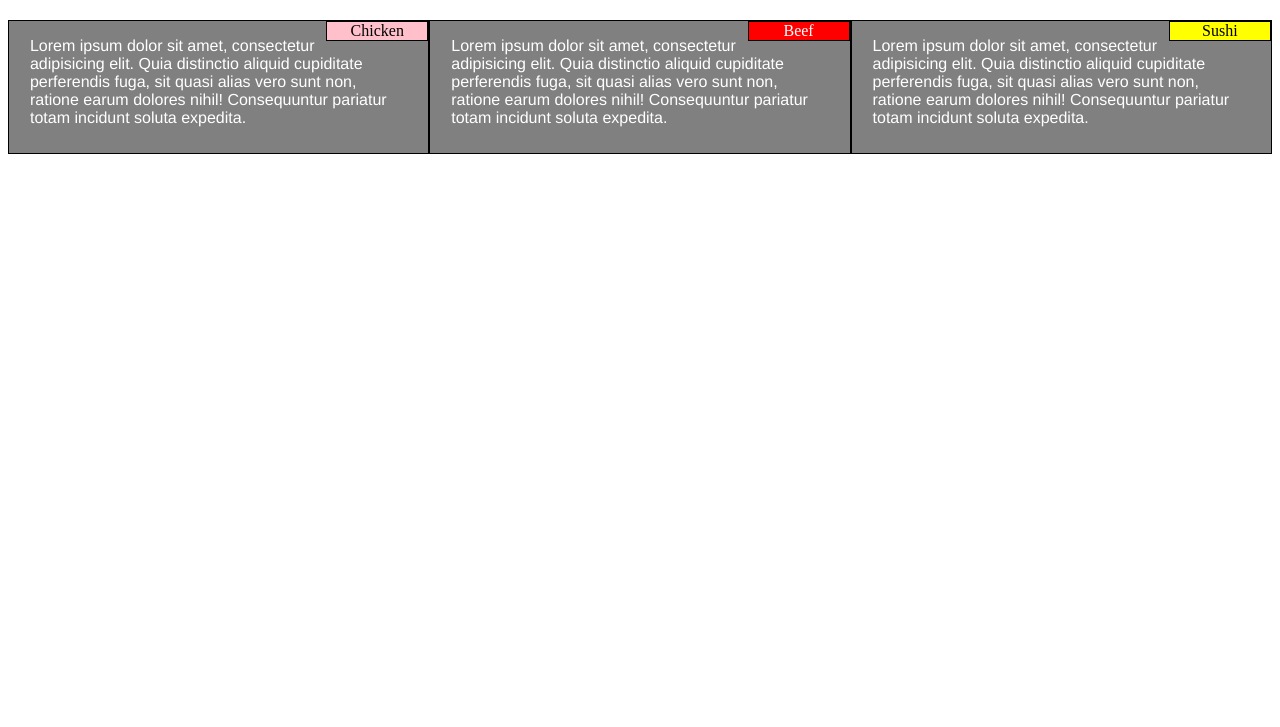
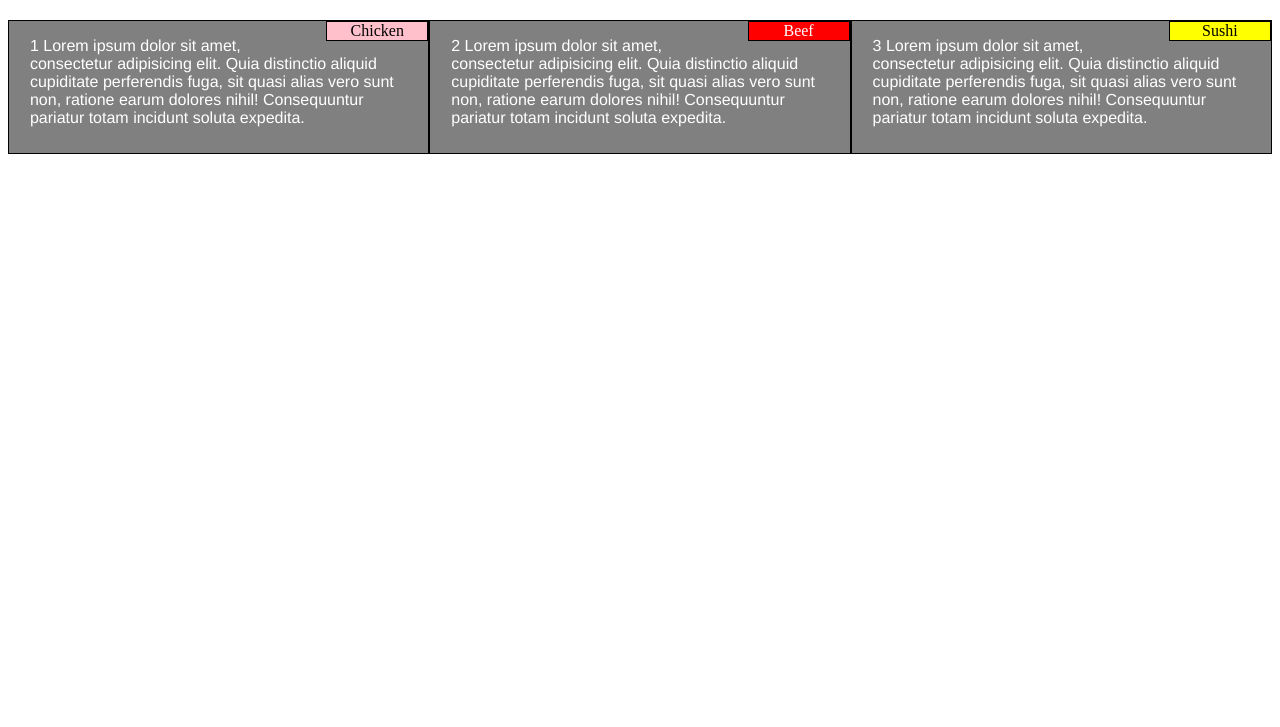
Before and after one commit to VangoLin/CourseraTest, a plain HTML site: page module2-solution/index.html in a window 1280 px wide. Shown: the part 73-800 px from the top of the page. Drawn offline with Linux system fonts and the light colour scheme.

Commit message:
Update index.html

```diff
--- a/module2-solution/index.html
+++ b/module2-solution/index.html
@@ -18,13 +18,14 @@
   </div>
 </div>
 
+
     <div class="row">
       <div class="col-desktop-4 col-tablet-6 col-mobile-12">
         <div class="Div_SubMenuTitle">
           <section id="SubMenuTitle1"> Chicken </section>
         </div>
         <div class="Div_MenuText">
-          <p> Lorem ipsum dolor sit amet, consectetur adipisicing elit. Quia distinctio aliquid cupiditate perferendis fuga, sit quasi alias vero sunt non, ratione earum dolores nihil! Consequuntur pariatur totam incidunt soluta expedita. </p>
+          <p> 1 Lorem ipsum dolor sit amet, consectetur adipisicing elit. Quia distinctio aliquid cupiditate perferendis fuga, sit quasi alias vero sunt non, ratione earum dolores nihil! Consequuntur pariatur totam incidunt soluta expedita. </p>
         </div>
       </div>
 
@@ -33,7 +34,7 @@
           <section id="SubMenuTitle2"> Beef </section>
         </div>
         <div class="Div_MenuText">
-          <p> Lorem ipsum dolor sit amet, consectetur adipisicing elit. Quia distinctio aliquid cupiditate perferendis fuga, sit quasi alias vero sunt non, ratione earum dolores nihil! Consequuntur pariatur totam incidunt soluta expedita. </p>
+          <p> 2 Lorem ipsum dolor sit amet, consectetur adipisicing elit. Quia distinctio aliquid cupiditate perferendis fuga, sit quasi alias vero sunt non, ratione earum dolores nihil! Consequuntur pariatur totam incidunt soluta expedita. </p>
         </div>
       </div>
 
@@ -42,7 +43,7 @@
           <section id="SubMenuTitle3"> Sushi </section>
         </div>
         <div class="Div_MenuText">
-          <p> Lorem ipsum dolor sit amet, consectetur adipisicing elit. Quia distinctio aliquid cupiditate perferendis fuga, sit quasi alias vero sunt non, ratione earum dolores nihil! Consequuntur pariatur totam incidunt soluta expedita. </p>
+          <p> 3 Lorem ipsum dolor sit amet, consectetur adipisicing elit. Quia distinctio aliquid cupiditate perferendis fuga, sit quasi alias vero sunt non, ratione earum dolores nihil! Consequuntur pariatur totam incidunt soluta expedita. </p>
         </div>
       </div>
     </div>
```
